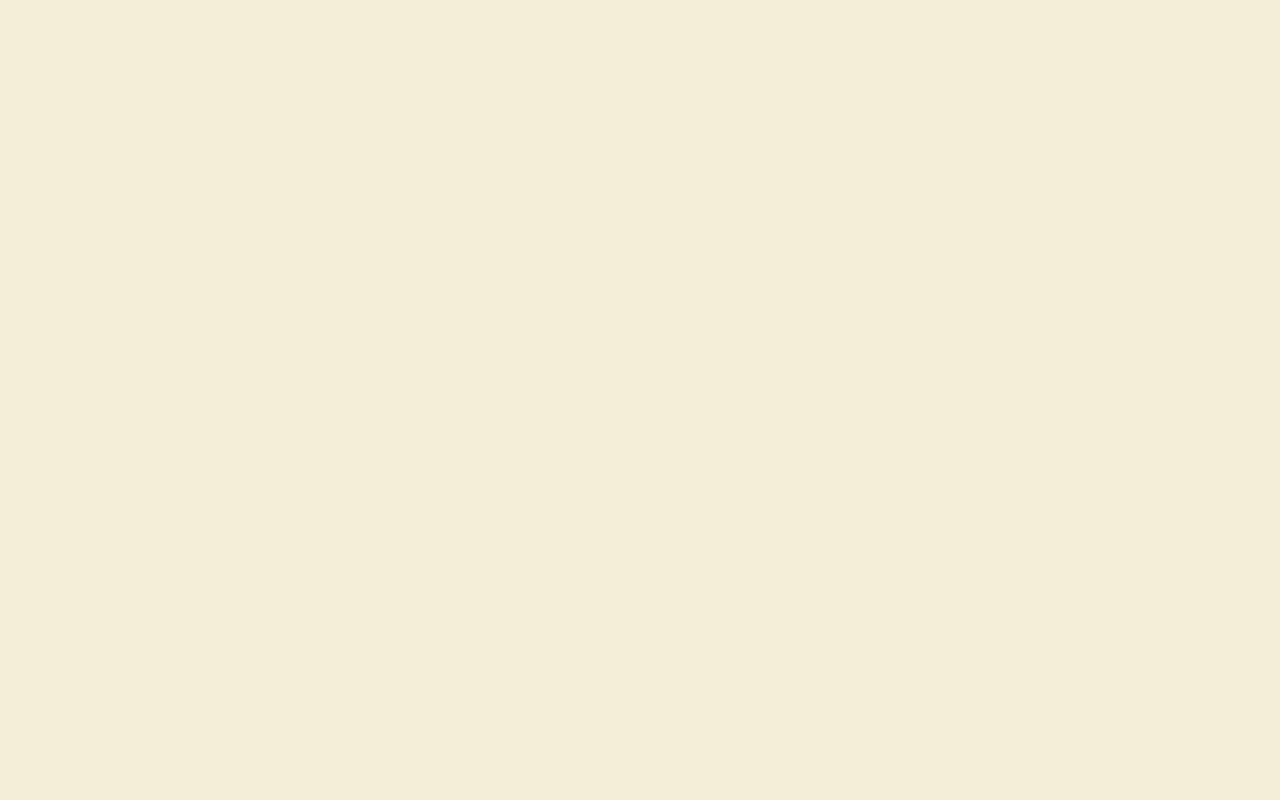
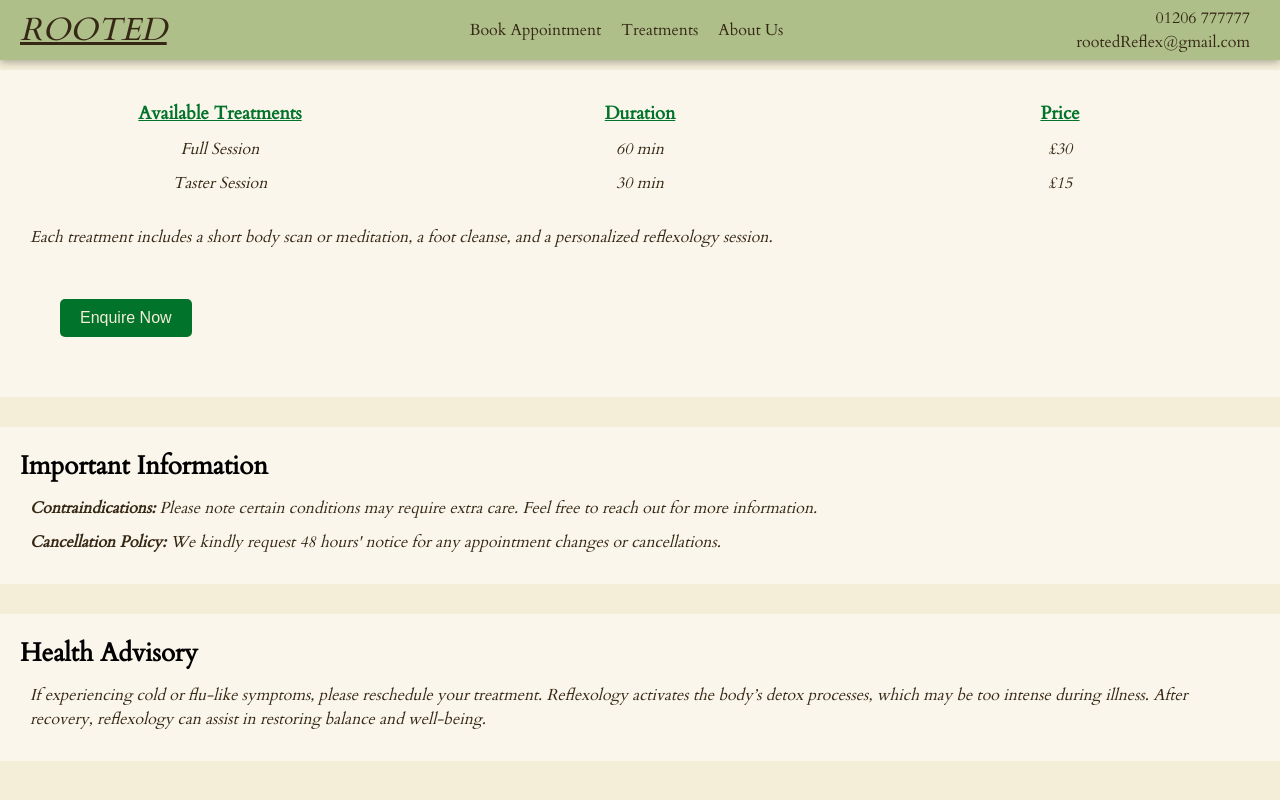
Before and after one commit to tombjorn/rooted_website, a React (Create React App) app: page /treatments in a window 1280 px wide. Before the commit this address had no page. Shown: the top 800 px of the page. Built offline with nearby package versions, Linux system fonts and the light colour scheme.

Commit message:
adds treatment page

```diff
--- a/src/App.js
+++ b/src/App.js
@@ -5,6 +5,7 @@ import Enquire from './components/Enquire/Enquire';
 import FAQ from './components/FAQ/FAQ';
 import About from './components/About/About';
 import Gallery from './components/Gallery/Gallery';
+import Treatments from './components/Treatments/Treatments';
 import ScrollToTop from './components/ScrollToTop'; // Import the ScrollToTop component
 import { BrowserRouter as Router, Route, Routes } from 'react-router-dom';
 
@@ -18,6 +19,7 @@ function App() {
         <Routes>
           <Route path="/" element={<MainPage />} />
           <Route path="/enquire" element={<Enquire />} />
+          <Route path="/treatments" element={<Treatments />}/>
           <Route path="/faq" element={<FAQ />} />
           <Route path="/about" element={<About />} />
           <Route path="/gallery" element={<Gallery />} />
--- a/src/components/Enquire/Enquire.js
+++ b/src/components/Enquire/Enquire.js
@@ -10,9 +10,10 @@ const Enquire = (props) => {
       <section className={styles.contactContainer}>
         <div className={styles.contactContent}>
           <h1 className={styles.mainHeading}>Enquire for an Appointment</h1>
-          <p className={styles.description}>
-            Due to safety concerns, we do not take automatic bookings. An enquiry must be made in order to secure an appointment. Please fill out the form below to reach out, and we will get back to you as soon as possible.
-          </p>
+          <h5 className={styles.description}>
+            Please fill out the form below to book an appointment, and we will get back to you as soon as possible.
+          </h5>
+          <p className={styles.timeLength}>Each session is a personalized, 60-minute treatment designed to support your unique healing journey.</p>
 
           <form className={styles.contactForm}>
             <h2 className={styles.heading}>Contact Form</h2>
--- a/src/components/Enquire/Enquire.module.css
+++ b/src/components/Enquire/Enquire.module.css
@@ -25,8 +25,15 @@
 
 .description {
   font-size: 16px;
-  color: var(--text-secondary-color);
+  color: var(--logoFont-color);
   text-align: center;
+  margin-bottom: 20px;
+}
+.timeLength {
+  font-size: 16px;
+  color: var(--logoFont-color);
+  text-align: center;
+  font-style: italic;
   margin-bottom: 30px;
 }
 
@@ -71,6 +78,7 @@
   display: block;
   margin-bottom: 5px;
 }
+@import url('https://fonts.googleapis.com/css?family=Cardo');
 
 .field {
   width: 100%;
@@ -81,6 +89,9 @@
   border-radius: 6px;
   padding: 10px;
   font-size: 16px;
+  font-family: 'Cardo', serif;
+  font-style: italic;
+
 }
 
 .message {
--- a/src/components/Header/Header.js
+++ b/src/components/Header/Header.js
@@ -35,9 +35,10 @@ function Header() {
                         <Link to="/">ROOTED</Link> {/* Wrap the logo in a Link */}
                     </li>
                     <div className={styles.NavbarLinks}>
-                        <li><Link to="/enquire">Book Now</Link></li>
+                        <li><Link to="/enquire">Book Appointment</Link></li>
+                        <li><Link to="/Treatments">Treatments</Link></li>
                         <li><Link to="/about">About Us</Link></li>
-                        <li>Wellness</li>
+                        {/* <li>Wellness</li> */}
                     </div>
                     <li className={styles.NavbarButtons}>
                         <div className={styles.ContactInfo}>
--- a/src/components/MainPage/Hero/Hero.js
+++ b/src/components/MainPage/Hero/Hero.js
@@ -9,7 +9,7 @@ function Hero() {
             <div className={styles.HeroContent}>
                 <h1 className={styles.Heading}>Relax and unwind</h1>
                 <Link to="/enquire" className={styles.BookButton}>
-                    Enquire
+                    Book Now
                 </Link>
             </div>
         </div>
--- a/src/components/MainPage/MainPage.js
+++ b/src/components/MainPage/MainPage.js
@@ -15,9 +15,9 @@ function MainPage(){
             <Header/>
             <Hero />
             <ImageTextCard
-                title="Reflexology"
-                content="Discover the benefits of reflexology for your mind and body."
-                image="card-placeholder.jpg"
+                title="Reconnect with Nature"
+                content="One-on-one reflexology sessions provide valuable support for anyone on a healing journey. Reflexology is beneficial for people of all ages, offering gentle yet effective care tailored to individual needs."
+                image="woman-walking.png"
                 flip={true}
                 background={false}
             />
@@ -31,9 +31,9 @@ function MainPage(){
                 background={false}
             />
             <ImageTextCard
-                title="Reconnect with Nature"
-                content="Discover the benefits of reflexology for your mind and body."
-                image="woman-walking.png"
+                title="Reflexology"
+                content="At Rooted Reflexology, we offer a safe, calming environment where people of all ages can feel heard, supported, and nurtured in their healing journey."
+                image="card-placeholder.jpg"
                 flip={false}
                 background={false}
             />
--- /dev/null
+++ b/src/components/Treatments/Treatments.js
@@ -0,0 +1,50 @@
+import React from 'react';
+import styles from './Treatments.module.css';
+import Header from '../Header/Header';
+import Footer from '../Footer/Footer';
+import Enquire from '../Enquire/Enquire';
+
+const Treatments = () => {
+  return (
+    <div className={styles.Treatments}>
+      <Header />
+      <section className={styles.TreatmentsContainer}>
+        <div className={styles.Row}>
+          <div className={styles.TreatmentGrid}>
+            <div className={styles.TreatmentHeader}>
+              <h5 className={styles.ColumnHeader}><strong>Available Treatments</strong></h5>
+              <p>Full Session</p>
+              <p>Taster Session</p>
+            </div>
+            <div className={styles.TreatmentDetail}>
+              <h5 className={styles.ColumnHeader}><strong>Duration</strong></h5>
+              <p>60 min</p>
+              <p>30 min</p>
+            </div>
+            <div className={styles.TreatmentDetail}>
+              <h5 className={styles.ColumnHeader}><strong>Price</strong></h5>
+              <p>£30</p>
+              <p>£15</p>
+            </div>
+          </div>
+          <p>Each treatment includes a short body scan or meditation, a foot cleanse, and a personalized reflexology session.</p>
+          <button className={styles.EnquireButton} onClick={() => <Enquire />}>Enquire Now</button>
+        </div>
+
+        <div className={styles.Row}>
+          <h3>Important Information</h3>
+          <p><strong>Contraindications:</strong> Please note certain conditions may require extra care. Feel free to reach out for more information.</p>
+          <p><strong>Cancellation Policy:</strong> We kindly request 48 hours' notice for any appointment changes or cancellations.</p>
+        </div>
+
+        <div className={styles.Row}>
+          <h3>Health Advisory</h3>
+          <p>If experiencing cold or flu-like symptoms, please reschedule your treatment. Reflexology activates the body’s detox processes, which may be too intense during illness. After recovery, reflexology can assist in restoring balance and well-being.</p>
+        </div>
+      </section>
+      <Footer />
+    </div>
+  );
+};
+
+export default Treatments;
--- /dev/null
+++ b/src/components/Treatments/Treatments.module.css
@@ -0,0 +1,62 @@
+.Treatments {
+margin-top:70px;
+transition: background-color 0.3s ease;
+position: relative;
+overflow: hidden;
+}
+.TreatmentsContainer {
+margin-bottom: var(--global-margin);
+display: flex;
+flex-direction: column;
+gap: 30px;
+text-align: left;
+}
+
+.Row {
+background-color: var(--background-color);
+padding: 20px;
+}
+
+.ColumnHeader {
+  color: var(--green0-color);
+  text-decoration: underline;
+}
+.Row p {
+color: var(--logoFont-color);
+font-size: medium;
+margin: 10px;
+font-style: italic;
+}
+
+.TreatmentGrid {
+display: grid;
+grid-template-columns: 1fr repeat(2, 1fr);
+gap: 20px;
+margin: 10px 0 20px 0;
+}
+
+.TreatmentHeader {
+text-align: center;
+}
+
+.TreatmentDetail {
+text-align: center;
+}
+
+
+.EnquireButton {
+margin: var(--global-margin);
+padding: 10px 20px;
+font-size: 1rem; /* Button font size */
+color: var(--background2-color);
+background-color: var(--green0-color); /* Button background color */
+border: none; /* Remove border */
+border-radius: 5px; /* Rounded button */
+cursor: pointer; /* Pointer on hover */
+transition: background-color 0.3s; /* Smooth transition */
+text-decoration: none;
+}
+
+.EnquireButton:hover {
+background-color: var(--green5-color);
+}
```
Also changed, not shown: src/components/About/About.js (+26 -14 lines), notes.txt (added).
